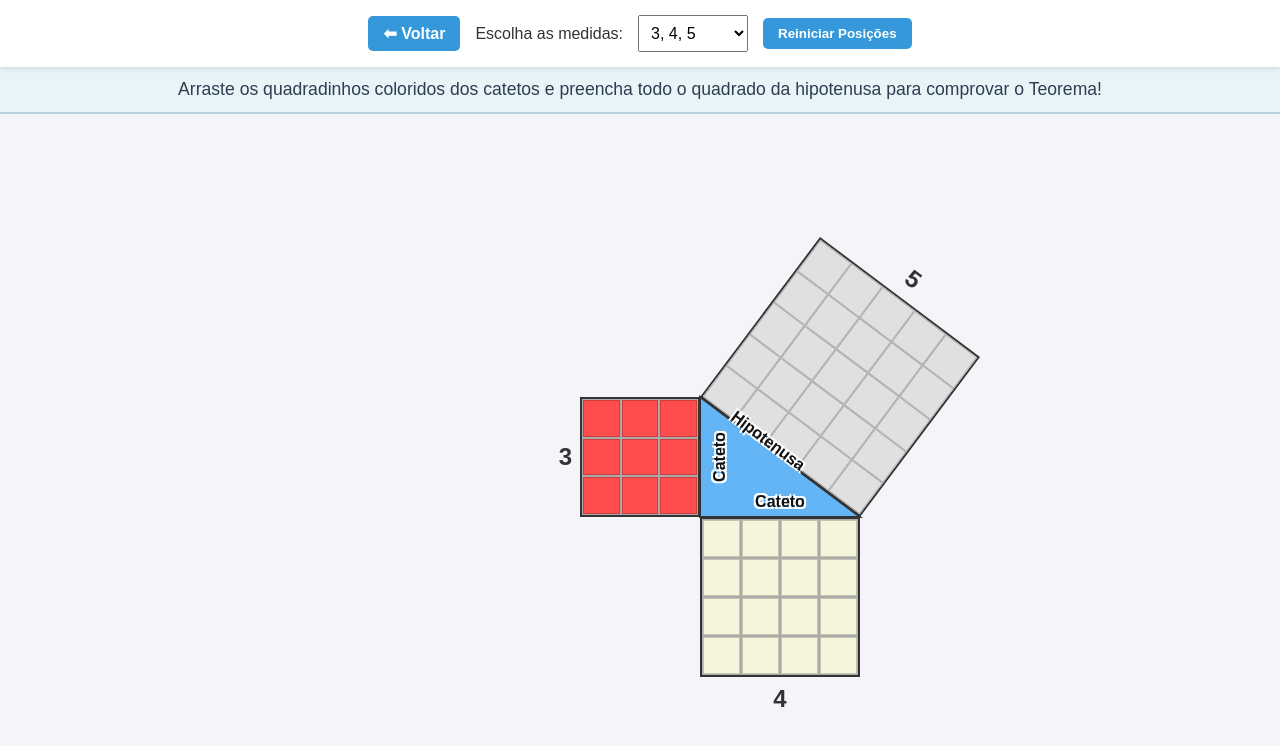
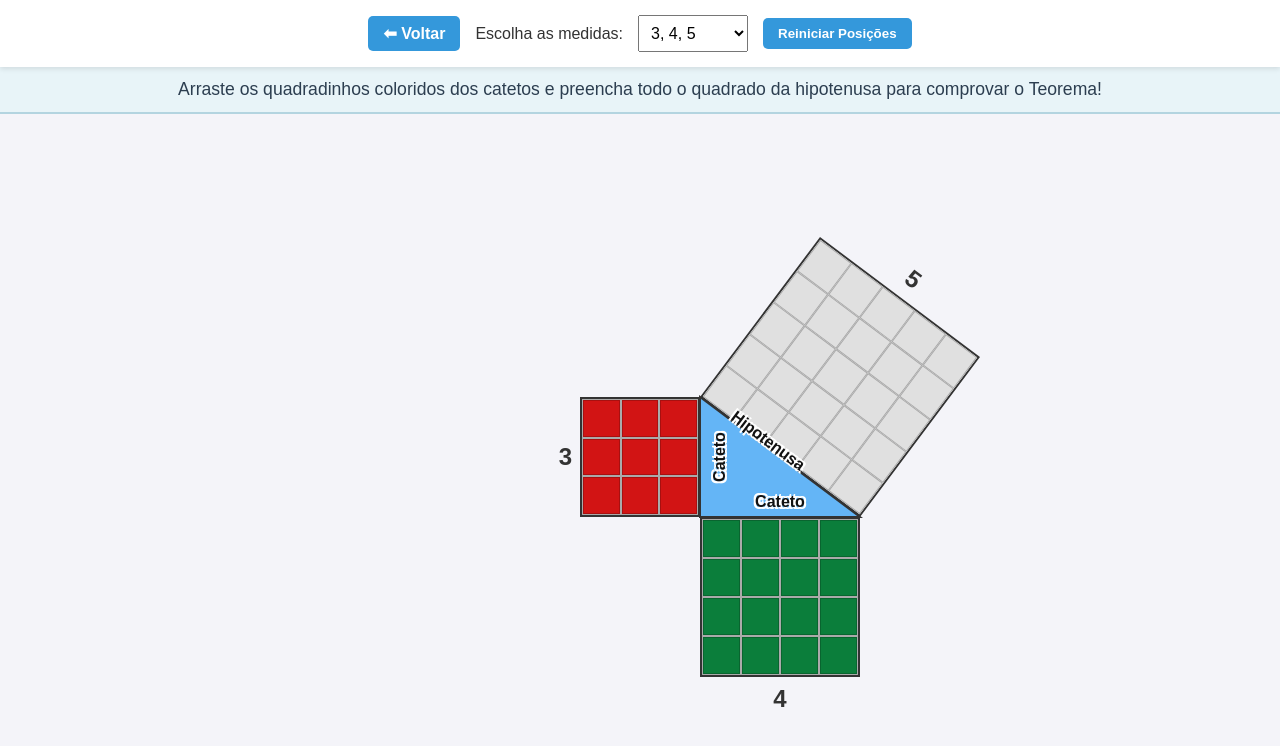
Before and after one commit to JeiversonChristian/pitagoras-interativo, a plain HTML site: page simulador.html in a window 1280 px wide. Drawn offline with nearby package versions, Linux system fonts and the light colour scheme.

Commit message:
mudando cores dos quadradinhos

```diff
--- a/style.css
+++ b/style.css
@@ -1,7 +1,7 @@
 :root {
     --cor-fundo: #f4f4f9;
-    --cor-cateto1: #ff4d4d;
-    --cor-cateto2: #f5f5dc;
+    --cor-cateto1: #d21414;
+    --cor-cateto2: #0b7e3b;
     --cor-hipotenusa: #e0e0e0;
     --tamanho-unidade: 30px;
 }
```
